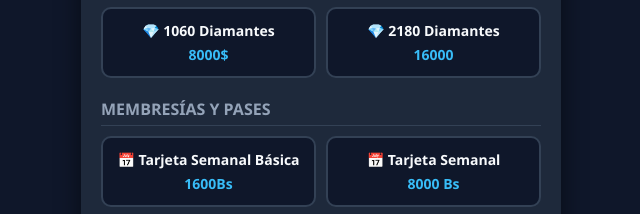
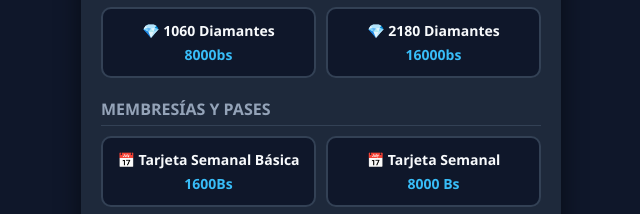
Before and after one commit to gilbertarias695-cmd/recargas-gamer, a plain HTML site: page index.html in a window 1280 px wide. Shown: the part 284-498 px from the top of the page, 319-959 px from the left. Drawn offline with Linux system fonts and the light colour scheme.

Commit message:
Change currency format from $ to bs in index.html

```diff
--- a/index.html
+++ b/index.html
@@ -151,11 +151,11 @@
     </div>
     <div class="card btn-pack" onclick="seleccionarPaquete(this, '1060 Diamantes - 3$')">
       <div class="title">💎 1060 Diamantes</div>
-      <div class="price">8000$</div>
+      <div class="price">8000bs</div>
     </div>
     <div class="card btn-pack" onclick="seleccionarPaquete(this, '2180 Diamantes - 5$')">
       <div class="title">💎 2180 Diamantes</div>
-      <div class="price">16000</div>
+      <div class="price">16000bs</div>
     </div>
   </div>
 
```
